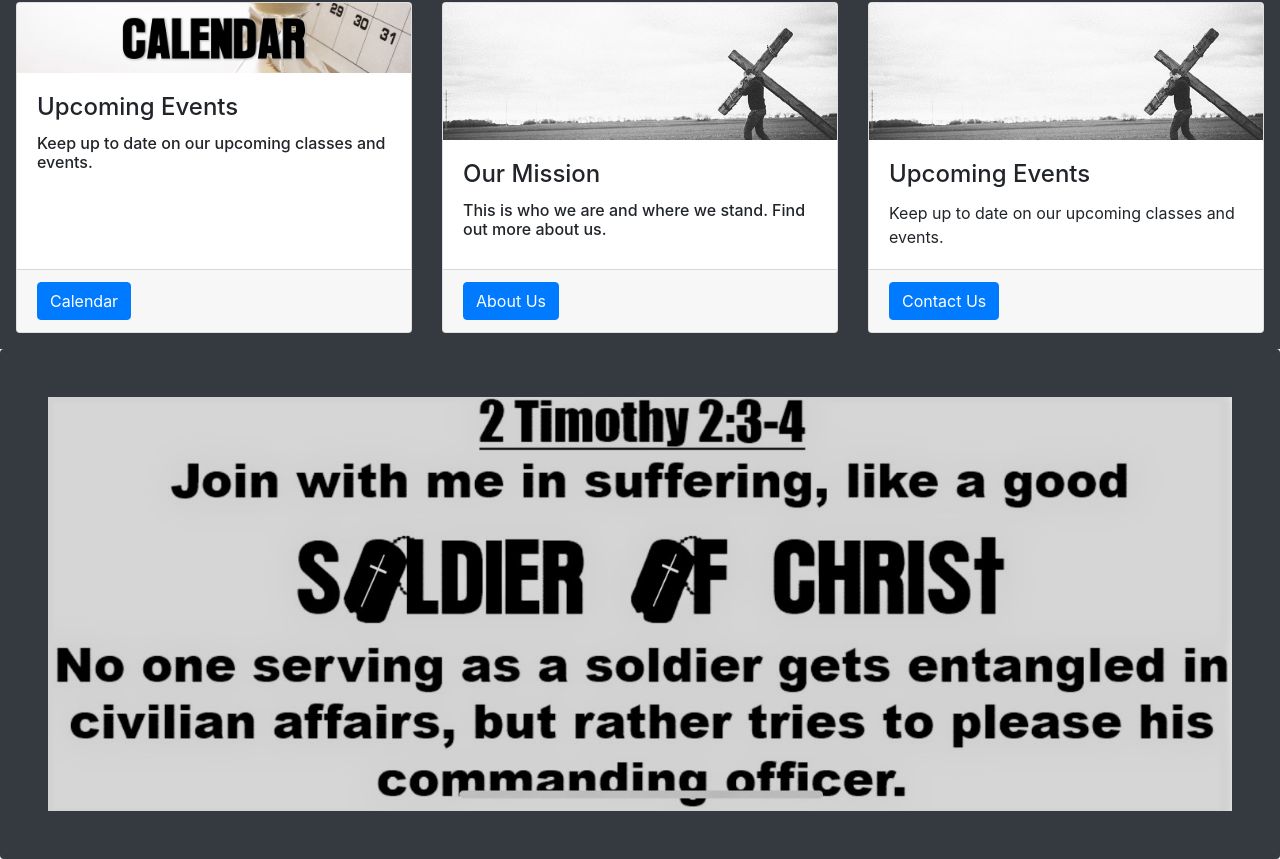
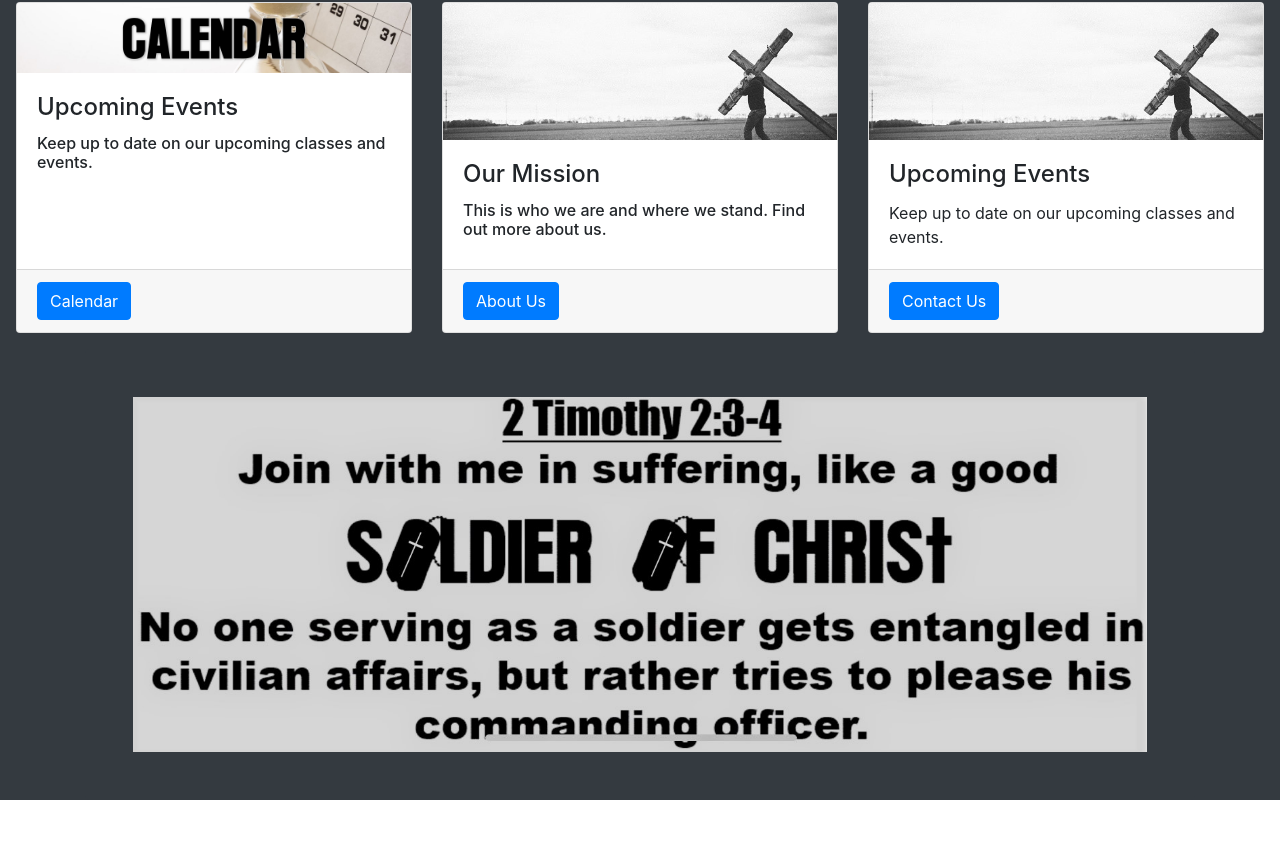
Before and after one commit to missipboy89/frontline-soc, a Vue app: page / in a window 1280 px wide. Shown: the part 297-1156 px from the top of the page. After the commit the page ends 1097 px from the top, so only its background shows below. Built offline with nearby package versions, Linux system fonts and the light colour scheme; a web font is replaced by a local one.

Commit message:
knock down container size for verse on home page

```diff
--- a/src/views/Home.vue
+++ b/src/views/Home.vue
@@ -1,8 +1,8 @@
 <template>
     <div>
-        <b-img :src="require('../assets/unnamed2.jpg')" fluid-grow></b-img>
         <div>
-            <b-container fluid class="p-3 bg-dark">
+          <b-img :src="require('../assets/unnamed2.jpg')" fluid-grow></b-img>
+          <b-container fluid class="p-3 bg-dark">
                 <b-card-group deck>
                     <b-card title="Upcoming Events"
                     :img-src="require('../assets/cal.jpg')"
@@ -42,7 +42,11 @@
                     </b-card>
                 </b-card-group>
             </b-container>
-            <b-img rounded :src="require('../assets/tim.jpg')" class="p-5 bg-dark" fluid-grow alt="Responsive image"></b-img>
+            <b-container class="bg-dark" fluid>
+              <b-container fluid="md" class="bg-dark">
+                <b-img rounded :src="require('../assets/tim.jpg')" class="p-5 bg-dark" fluid-grow alt="Responsive image"></b-img>
+              </b-container>
+            </b-container>
         </div>
     </div>
 </template>
```
